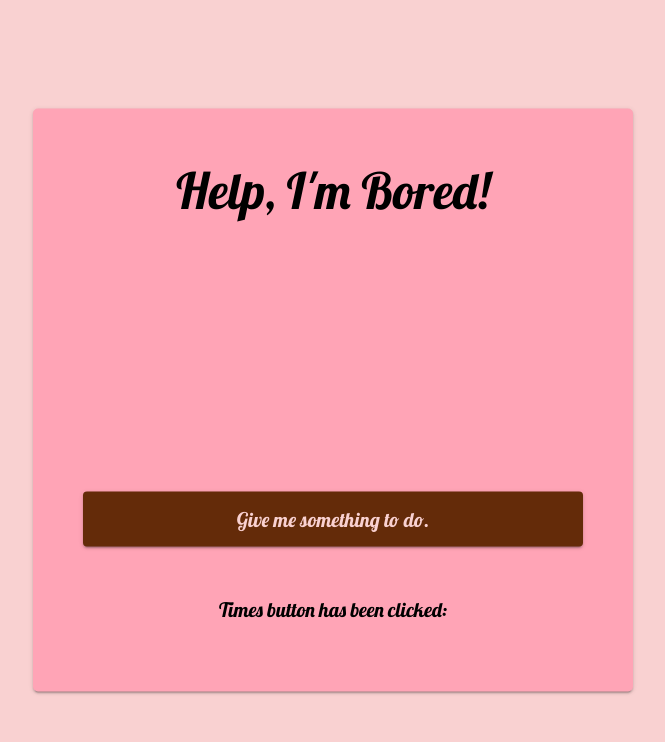
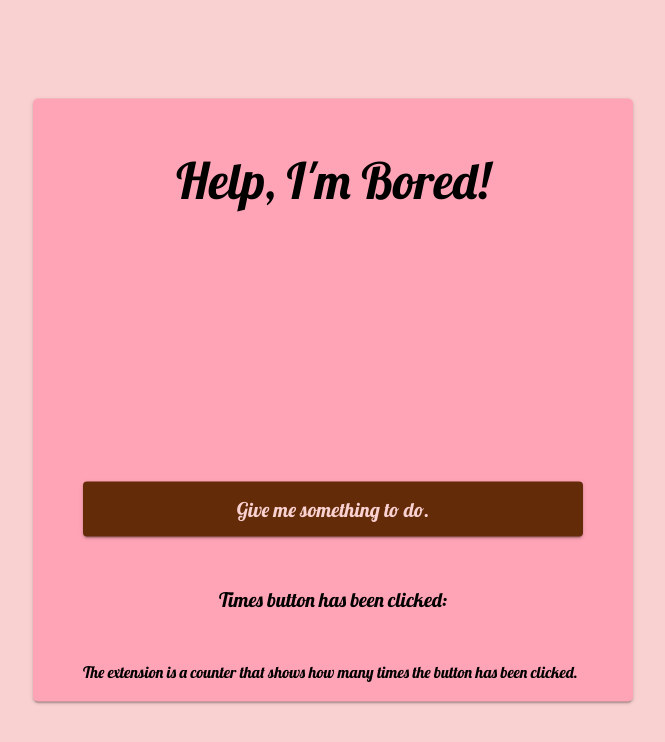
Before and after one commit to KadeEisen/KadeEisen.github.io, a plain HTML site: page assignment12.html in a window 1280 px wide. Shown: the whole page, without its empty margins (307-972 px from the left). Drawn offline with Linux system fonts and the light colour scheme.

Commit message:
Update assignment12.html

```diff
--- a/assignment12.html
+++ b/assignment12.html
@@ -20,6 +20,7 @@
       Times button has been clicked:
       <div class="counter" id="counter"></div>
     </section>
+    The extension is a counter that shows how many times the button has been clicked.
   </section>
 </div>
   </body>
```
